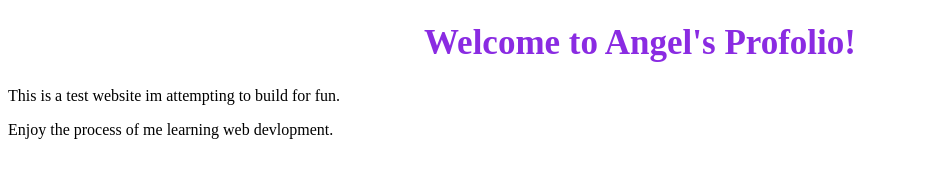
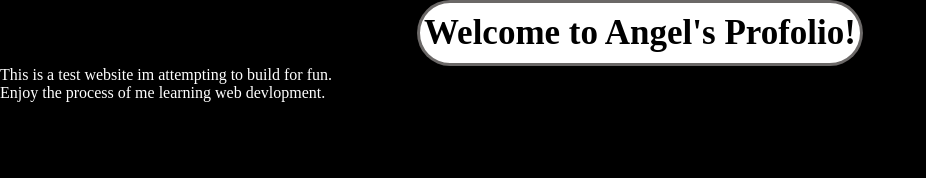
Before and after one commit to Angel-A-V/test-website, a plain HTML site: page index.html in a window 1280 px wide. Shown: the whole page, without its empty margins (0-926 px from the left). Drawn offline with Linux system fonts and the light colour scheme.

Commit message:
design work

```diff
--- a/index.html
+++ b/index.html
@@ -7,8 +7,10 @@
     <title>Angel's Profolio</title>
 </head>
 <body>
-    <h1 class="introh1">Welcome to Angel's Profolio!</h1>
-    <p>This is a test website im attempting to build for fun.</p>
-    <p>Enjoy the process of me learning web devlopment.</p>
+    <div class="container1">
+        <h1 class="introh1">Welcome to Angel's Profolio!</h1>
+    </div>
+        <p class="text1">This is a test website im attempting to build for fun.</p>
+        <p class="text1">Enjoy the process of me learning web devlopment.</p>
 </body>
 </html>
--- a/styles/stylesheet.css
+++ b/styles/stylesheet.css
@@ -1,6 +1,35 @@
+* { /* This is the universal selector it effects all html */
+    /* This resets margin and padding that are enabled by default */
+    margin: 0;
+    padding: 0;
+    box-sizing: border-box;
+}
+
+body {
+    background: #000000;
+}
+
 h1.introh1 {
-    color: blueviolet;
+    display :  block;
+    /* colors */
+    background-color: #ffffff;
+    color: #000000;
+
+    /* text */
     text-align: center;
-    font-family:'Times New Roman', Times, serif;
+    font-family:'Times New Roman', Times;
     font-size: 35px;
+
+    /* border styling */
+    border: 3px solid rgba(71, 67, 66, 0.8);
+    border-radius: 50px;
+    width: fit-content;
+    height: auto;
+    padding: 10px 4px;
+    margin: auto;
 }
+
+p.text1{
+    color: #ffffff;
+    font-family:'Times New Roman', Times;
+}
```
